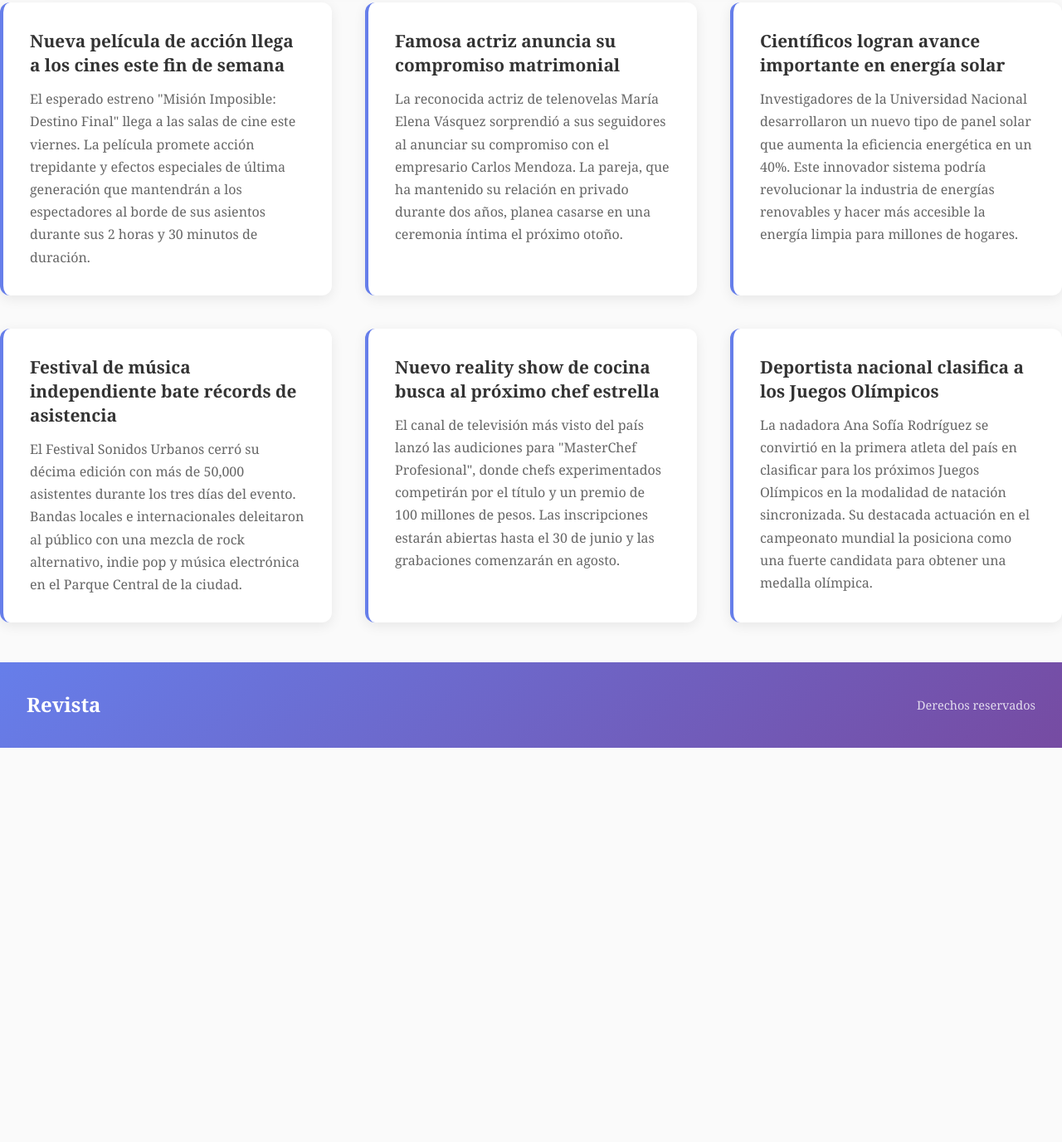
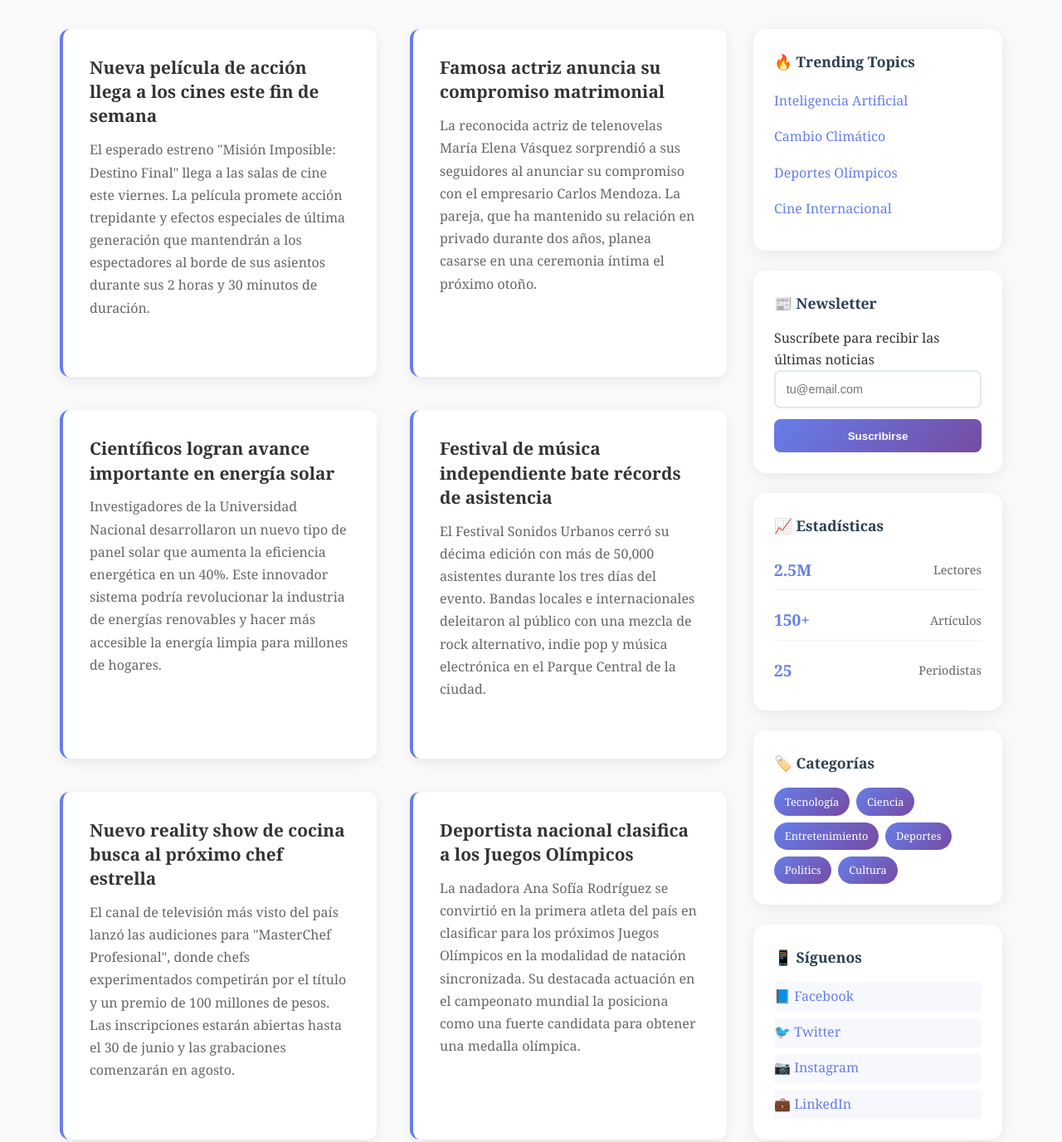
Before and after one commit to LeidiSilvan/Revista, a plain HTML site: page index.html in a window 1280 px wide. Shown: the part 366-1742 px from the top of the page at 83% size. Before the commit the page ends 1267 px from the top, so only its background shows below. Drawn offline with Linux system fonts and the light colour scheme.

Commit message:
Update article content and enhance sidebar sections with trending topics, newsletter, statistics, categories, and social links

```diff
--- a/index.html
+++ b/index.html
@@ -26,10 +26,11 @@
             <p>
                 Científicos del Instituto Humboldt anunciaron el descubrimiento de una nueva especie de mariposa en la región amazónica de Colombia. Esta especie, denominada 'Morpho colombiensis', se caracteriza por sus alas de color azul iridiscente con patrones únicos que la distinguen de otras especies del género.
             </p>
-        </div>
+        </div>    </main>
 
-    </main>    <section>
-        <article>
+    <div class="content-wrapper">
+        <section>
+            <article>
             <h3>
                 Nueva película de acción llega a los cines este fin de semana
             </h3>
@@ -75,10 +76,73 @@
             </h3>
             <p>
                 La nadadora Ana Sofía Rodríguez se convirtió en la primera atleta del país en clasificar para los próximos Juegos Olímpicos en la modalidad de natación sincronizada. Su destacada actuación en el campeonato mundial la posiciona como una fuerte candidata para obtener una medalla olímpica.
-            </p>
-        </article>
+            </p>        </article>
 
     </section>
+
+    <aside>
+        <div class="aside-section">
+            <h3>🔥 Trending Topics</h3>
+            <ul>
+                <li><a href="#">Inteligencia Artificial</a></li>
+                <li><a href="#">Cambio Climático</a></li>
+                <li><a href="#">Deportes Olímpicos</a></li>
+                <li><a href="#">Cine Internacional</a></li>
+            </ul>
+        </div>
+
+        <div class="aside-section">
+            <h3>📰 Newsletter</h3>
+            <p>Suscríbete para recibir las últimas noticias</p>
+            <form>
+                <input type="email" placeholder="tu@email.com" required>
+                <button type="submit">Suscribirse</button>
+            </form>
+        </div>
+
+        <div class="aside-section">
+            <h3>📈 Estadísticas</h3>
+            <div class="stats">
+                <div class="stat-item">
+                    <span class="stat-number">2.5M</span>
+                    <span class="stat-label">Lectores</span>
+                </div>
+                <div class="stat-item">
+                    <span class="stat-number">150+</span>
+                    <span class="stat-label">Artículos</span>
+                </div>
+                <div class="stat-item">
+                    <span class="stat-number">25</span>
+                    <span class="stat-label">Periodistas</span>
+                </div>
+            </div>
+        </div>
+
+        <div class="aside-section">
+            <h3>🏷️ Categorías</h3>
+            <div class="categories">
+                <span class="category-tag">Tecnología</span>
+                <span class="category-tag">Ciencia</span>
+                <span class="category-tag">Entretenimiento</span>
+                <span class="category-tag">Deportes</span>
+                <span class="category-tag">Politics</span>
+                <span class="category-tag">Cultura</span>
+            </div>
+        </div>
+
+        <div class="aside-section">
+            <h3>📱 Síguenos</h3>
+            <div class="social-links">
+                <a href="#" class="social-link">📘 Facebook</a>
+                <a href="#" class="social-link">🐦 Twitter</a>
+                <a href="#" class="social-link">📷 Instagram</a>
+                <a href="#" class="social-link">💼 LinkedIn</a>
+            </div>
+        </div>
+    </aside>
+
+    </div>
+
     <footer>
         <h1>
             Revista
```
